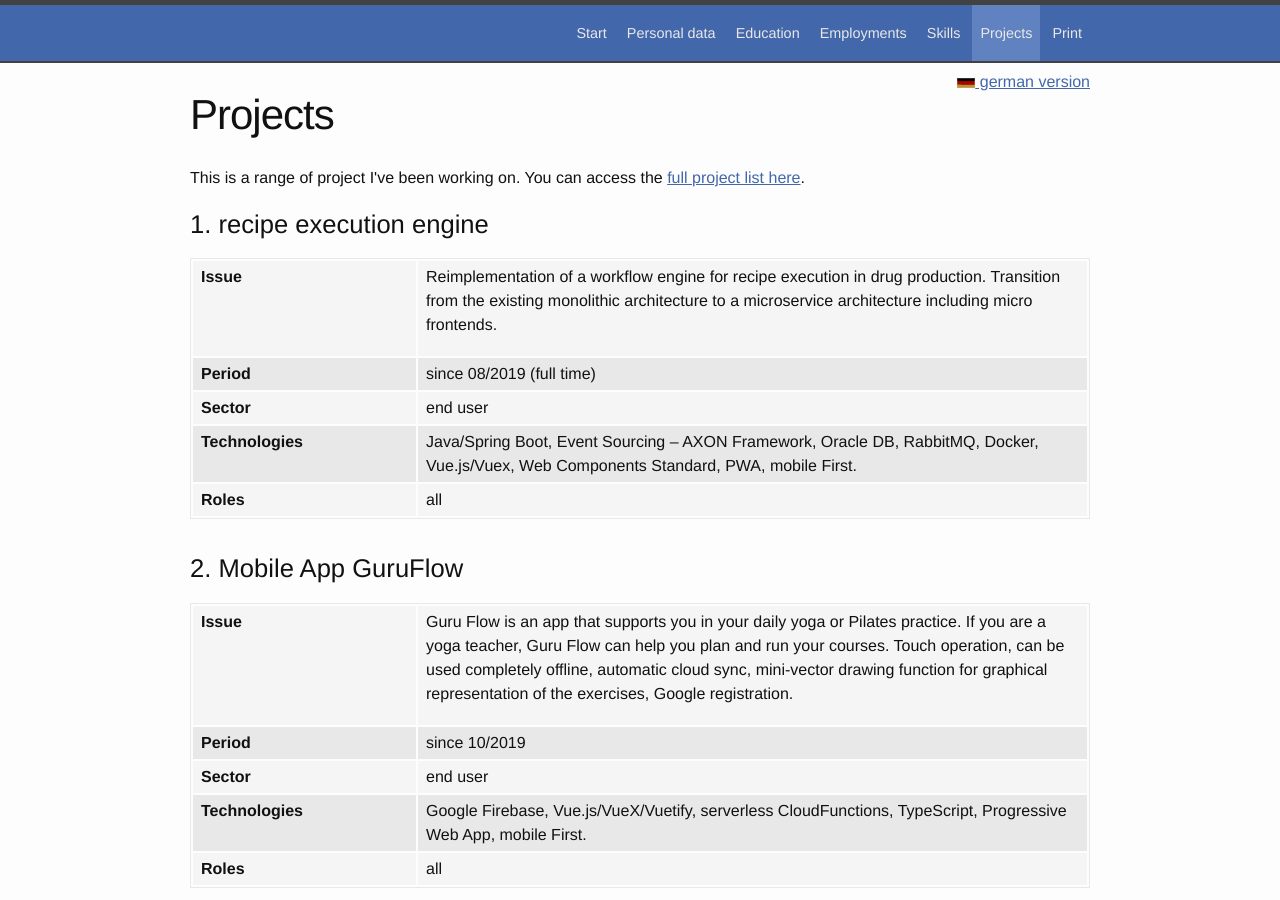
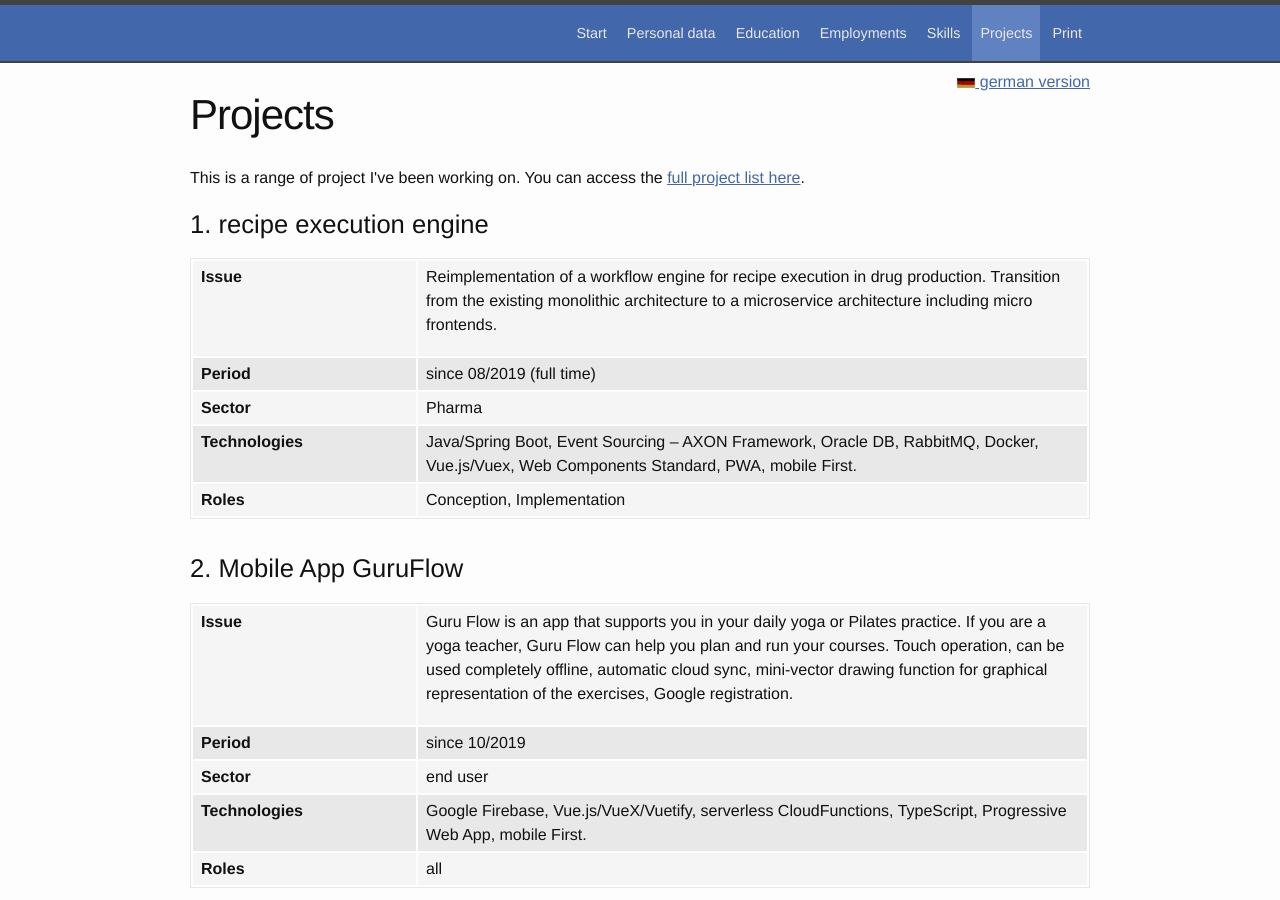
Before and after one commit to klauserber/klauserber.github.io, a Jekyll site: the page built from projects.html, in a window 1280 px wide and 900 px high. Built offline with Jekyll 4.4.1, drawn with Linux system fonts in a browser that asks for light colours.

Commit message:
projects corrected

```diff
--- a/_data/projects.yml
+++ b/_data/projects.yml
@@ -19,18 +19,18 @@
 
   fulltime: 1
 
-  sector: Endbenutzer
+  sector: Pharma
 
-  sector_en: end user
+  sector_en:
 
   technic: |
     Java/Spring Boot, Event Sourcing – AXON Framework, Oracle DB, RabbitMQ, Docker, Vue.js/Vuex, Web Components Standard, PWA, mobile First.
 
   archived: 0
 
-  roles: Alle
+  roles: Konzeption, Umsetzung
 
-  roles_en: all
+  roles_en: Conception, Implementation
 
 
 # =========================================================
```
